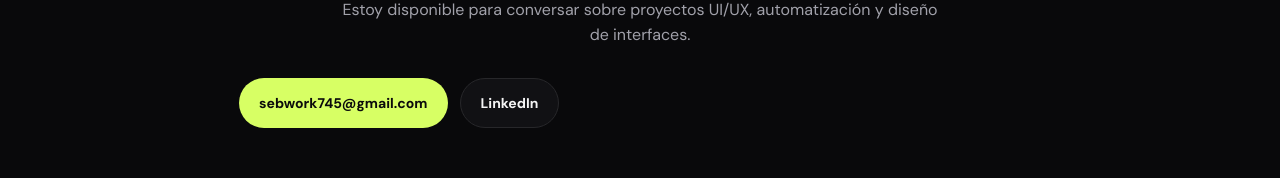
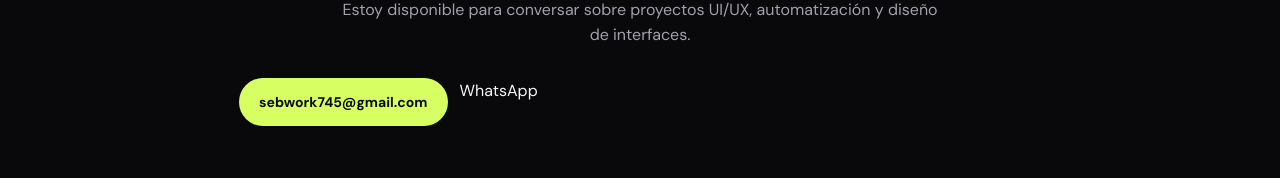
Before and after one commit to picasse-dev/picasse-dev.github.dev, a plain HTML site: page index.html in a window 1280 px wide. Shown: the part 3735-3913 px from the top of the page. Drawn offline with Linux system fonts and the light colour scheme.

Commit message:
Update button context
WaWeb button update

```diff
--- a/index.html
+++ b/index.html
@@ -74,7 +74,7 @@
       <p class="eyebrow">CONTACTO</p>
       <h2>¿Tienes un proyecto o una oportunidad?</h2>
       <p>Estoy disponible para conversar sobre proyectos UI/UX, automatización y diseño de interfaces.</p>
-      <div class="actions"><a class="button primary" href="mailto:sebwork745@gmail.com">sebwork745@gmail.com</a><a class="button secondary" href="https://www.linkedin.com/" target="_blank" rel="noopener">LinkedIn</a></div>
+      <div class="actions"><a class="button primary" href="mailto:sebwork745@gmail.com">sebwork745@gmail.com</a><a href="https://wa.me/573203791538" target="_blank" rel="noopener noreferrer" class="btn btn-secondary">WhatsApp</a></div>
     </section>
   </main>
 
```
